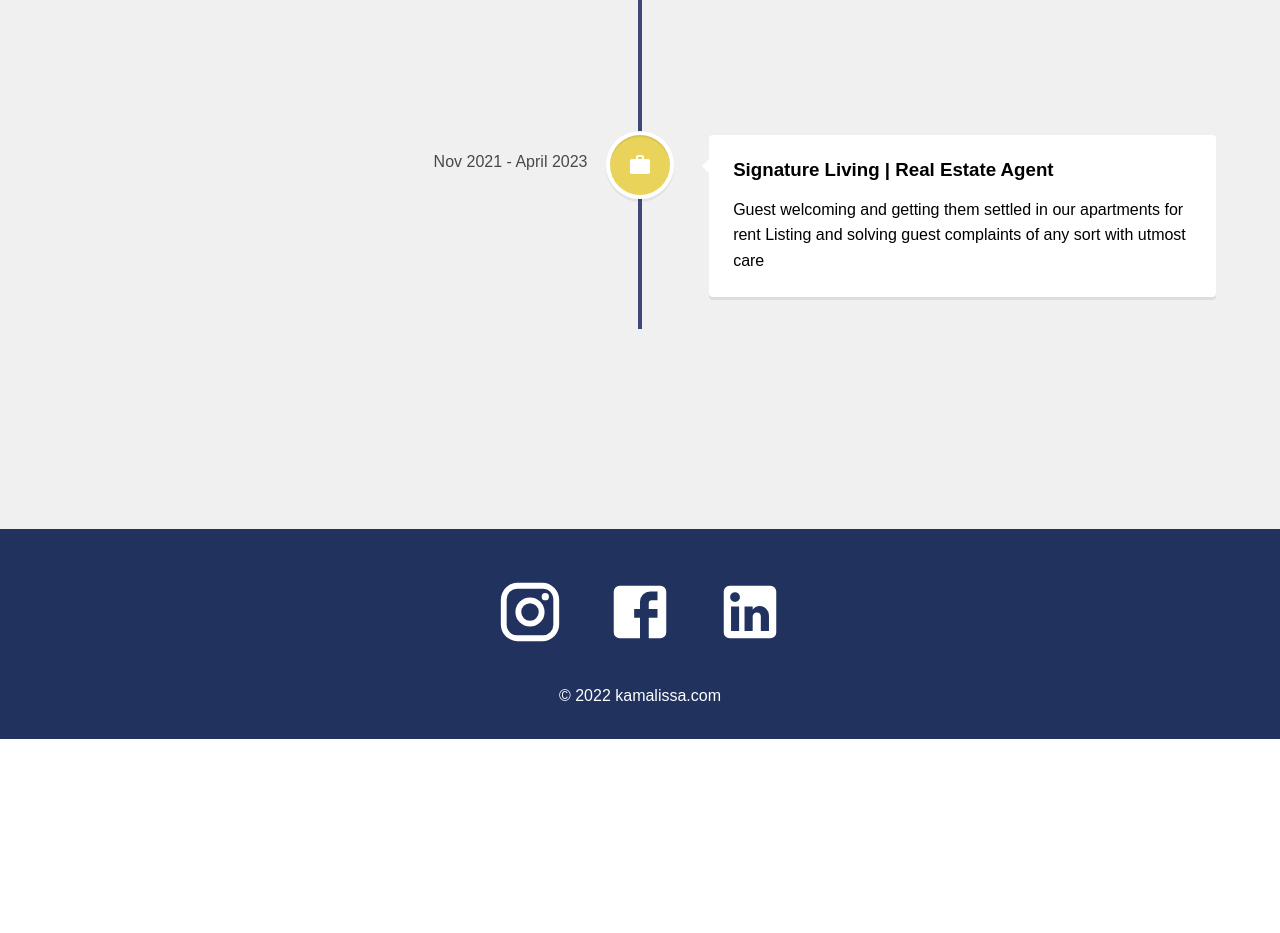
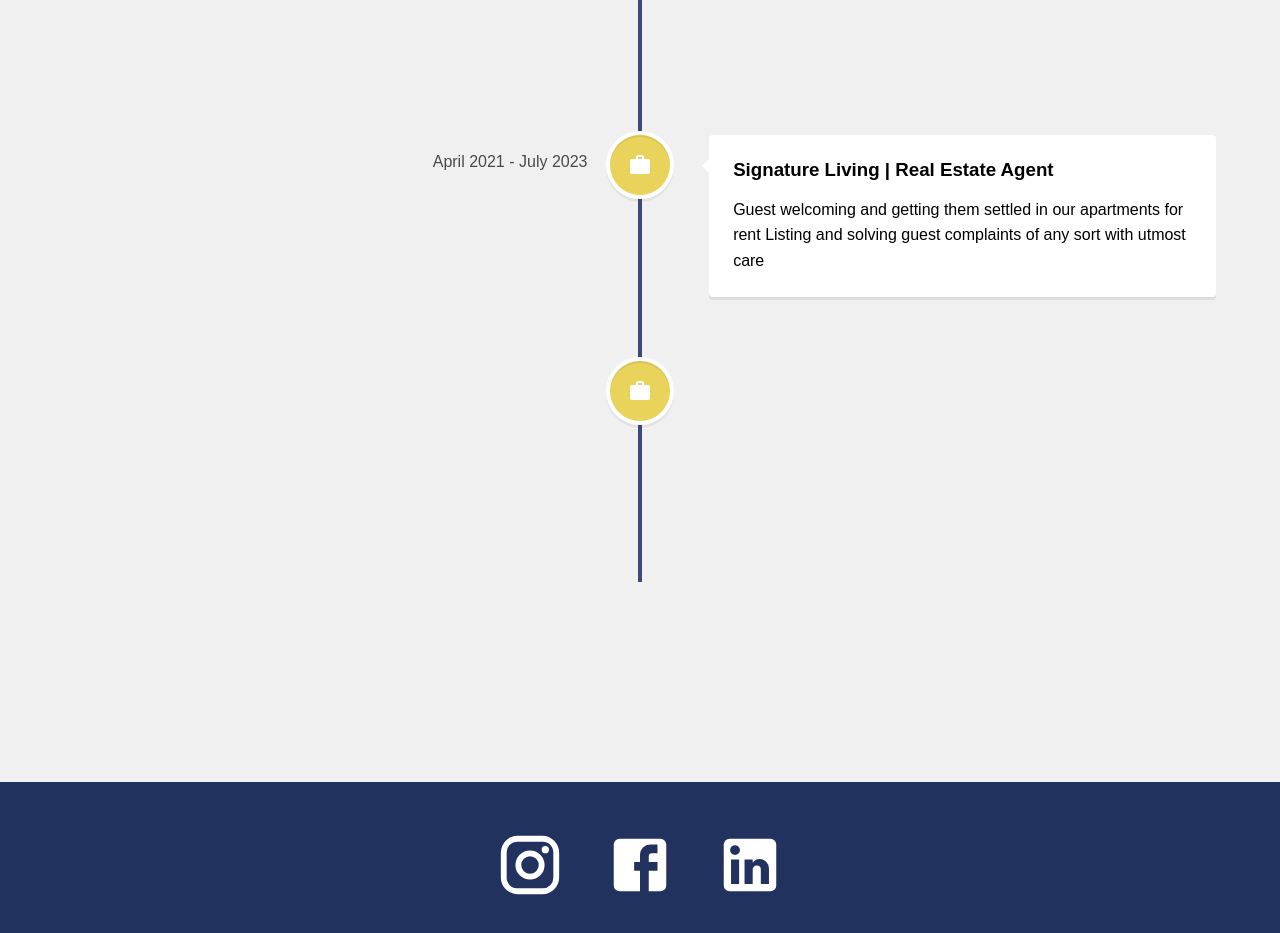
Before and after one commit to xardbazz/personal-portfolio-test, a React (Create React App) app: page /experience in a window 1280 px wide. Shown: the part 1640-2573 px from the top of the page. Before the commit the page ends 2379 px from the top, so only its background shows below. Built offline with nearby package versions, Linux system fonts and the light colour scheme.

Commit message:
Update Experience.js

```diff
--- a/src/pages/Experience.js
+++ b/src/pages/Experience.js
@@ -111,7 +111,7 @@
 
           <VerticalTimelineElement
           className = "vertical-timeline-element--education"
-          date = "Nov 2021 - April 2023 "
+          date = "April 2021 - July 2023 "
           iconStyle = {{background: "#e9d35b", color: "#fff"}}
           icon = {<WorkIcon/>}
           >
@@ -123,6 +123,22 @@
             Listing and solving guest complaints of any sort with utmost care
             </p>
           </VerticalTimelineElement>
+
+          <VerticalTimelineElement
+          className = "vertical-timeline-element--education"
+          date = "July 2021 - Present"
+          iconStyle = {{background: "#e9d35b", color: "#fff"}}
+          icon = {<WorkIcon/>}
+          >
+            <h3 className="vertical-timeline-element-title">
+            LIKNOT | Sales Marketing Manager
+            </h3>
+            <p>
+            Spearheading company awareness on social media platforms.
+            Crafting engaging blogs and articles for dissemination across diverse news websites.
+            Micro-managing revenue generated through sales.
+            </p>
+          </VerticalTimelineElement>
       </VerticalTimeline>
     </div>
   )
```
